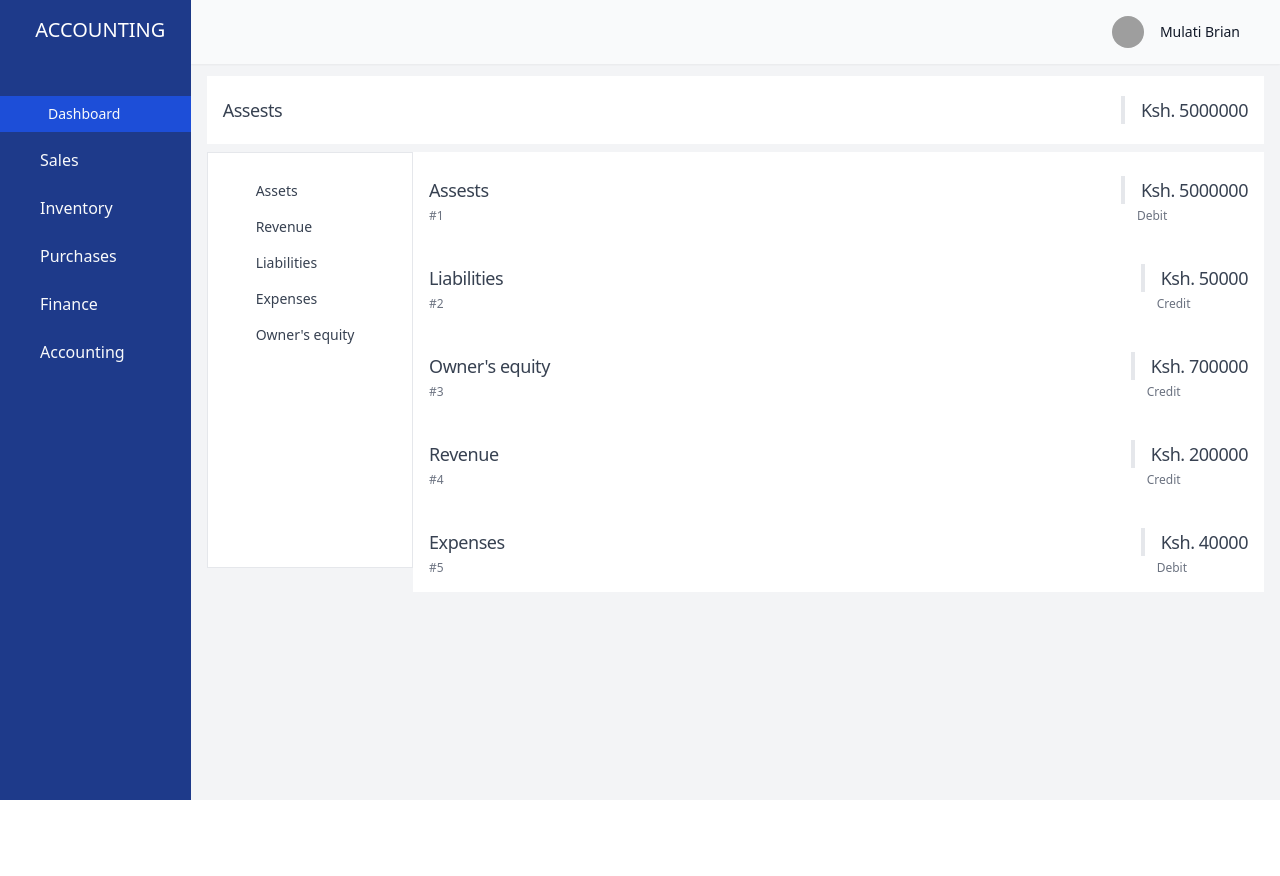
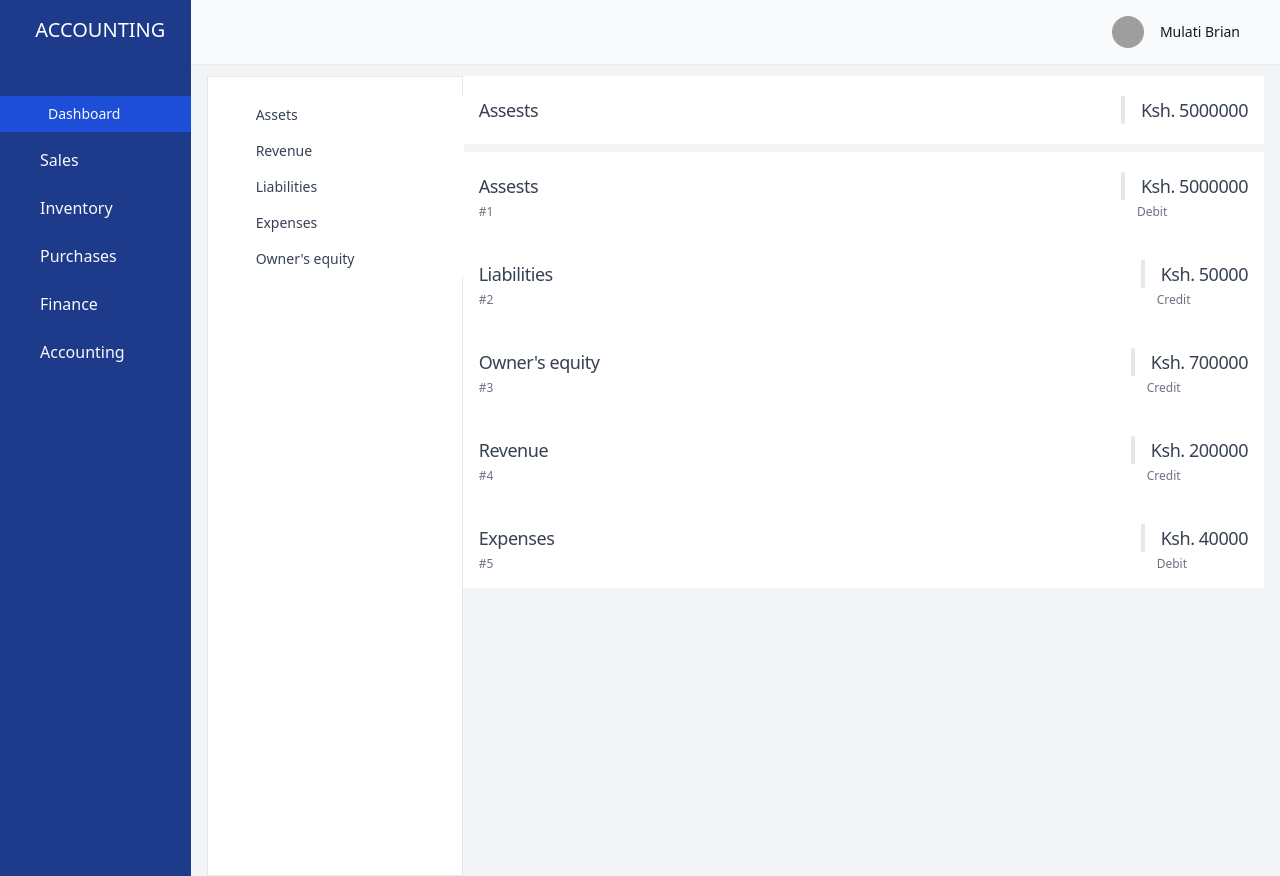
Before and after one commit to Brian-mula/accounting, a Nuxt app: page /chart_of_accounts in a window 1280 px wide. Before the commit the page ends 800 px from the top, so only its background shows below. Built offline with nearby package versions, Linux system fonts and the light colour scheme; grey boxes are pictures that could not be loaded.

Commit message:
added chart of accounts sidebar

```diff
--- /dev/null
+++ b/components/charts_of_aacounts_sidebar.vue
@@ -0,0 +1,41 @@
+<template>
+    <div>
+    <div class="w-64 mr-4">
+        <div class="mt-5">
+          <div
+            class="flex items-center p-2 text-base font-normal text-gray-700 hover:bg-gray-200 bg-white cursor-pointer"
+          >
+            <span class="ml-10 text-sm">Assets</span>
+          </div>
+          <div
+            class="flex items-center p-2 text-base font-normal text-gray-700 hover:bg-gray-200 bg-white cursor-pointer"
+          >
+            <span class="ml-10 text-sm">Revenue</span>
+          </div>
+          <div
+            class="flex items-center p-2 text-base font-normal text-gray-700 hover:bg-gray-200 bg-white cursor-pointer"
+          >
+            <span class="ml-10 text-sm">Liabilities</span>
+          </div>
+          <div
+            class="flex items-center p-2 text-base font-normal text-gray-700 hover:bg-gray-200 bg-white cursor-pointer"
+          >
+            <span class="ml-10 text-sm">Expenses</span>
+          </div>
+          <div
+            class="flex items-center p-2 text-base font-normal text-gray-700 hover:bg-gray-200 bg-white cursor-pointer"
+          >
+            <span class="ml-10 text-sm">Owner's equity</span>
+          </div>
+        </div>
+      </div>
+    </div>
+</template>
+
+<script setup>
+
+</script>
+
+<style lang="scss" scoped>
+
+</style>
--- a/layouts/custome.vue
+++ b/layouts/custome.vue
@@ -6,8 +6,8 @@
     <div class=" w-full bg-gray-100">
     <navbar1/>
     <div class="px-4 flex">
-    <div class="w-64">
-        inner sidebar
+    <div class="w-64 h-screen bg-white border">
+        <charts-of-aacounts-sidebar/>
     </div>
     <div class="w-full">
     <slot />
@@ -18,6 +18,7 @@
 </template>
 
 <script setup>
-import Navbar1 from '~~/components/navbar.vue';</script>
+import Navbar1 from '~~/components/navbar.vue';
+</script>
 
 <style lang="scss" scoped></style>
--- a/pages/chart_of_accounts.vue
+++ b/pages/chart_of_accounts.vue
@@ -15,36 +15,8 @@
       </div>
     </div>
 
-    <div class="mt-2 bg-white flex" id="custome-height">
-      <div class="w-64 border">
-        <div class="mt-5">
-          <div
-            class="flex items-center p-2 text-base font-normal text-gray-700 hover:bg-gray-200 bg-white cursor-pointer"
-          >
-            <span class="ml-10 text-sm">Assets</span>
-          </div>
-          <div
-            class="flex items-center p-2 text-base font-normal text-gray-700 hover:bg-gray-200 bg-white cursor-pointer"
-          >
-            <span class="ml-10 text-sm">Revenue</span>
-          </div>
-          <div
-            class="flex items-center p-2 text-base font-normal text-gray-700 hover:bg-gray-200 bg-white cursor-pointer"
-          >
-            <span class="ml-10 text-sm">Liabilities</span>
-          </div>
-          <div
-            class="flex items-center p-2 text-base font-normal text-gray-700 hover:bg-gray-200 bg-white cursor-pointer"
-          >
-            <span class="ml-10 text-sm">Expenses</span>
-          </div>
-          <div
-            class="flex items-center p-2 text-base font-normal text-gray-700 hover:bg-gray-200 bg-white cursor-pointer"
-          >
-            <span class="ml-10 text-sm">Owner's equity</span>
-          </div>
-        </div>
-      </div>
+    <div class="mt-2 bg-white" id="custome-height">
+
 
       <div class="w-full">
         <div
@@ -219,6 +191,9 @@
 </template>
 
 <script setup>
+definePageMeta({
+  layout: "custome",
+});
 const showAssets = ref(false);
 const showliabilities = ref(false);
 const showCapital = ref(false);
--- a/pages/expenses.vue
+++ b/pages/expenses.vue
@@ -142,6 +142,9 @@
 </template>
 
 <script setup>
+definePageMeta({
+  layout: "default",
+});
 const expenses = ref([
   {
     id: 12345,
```
